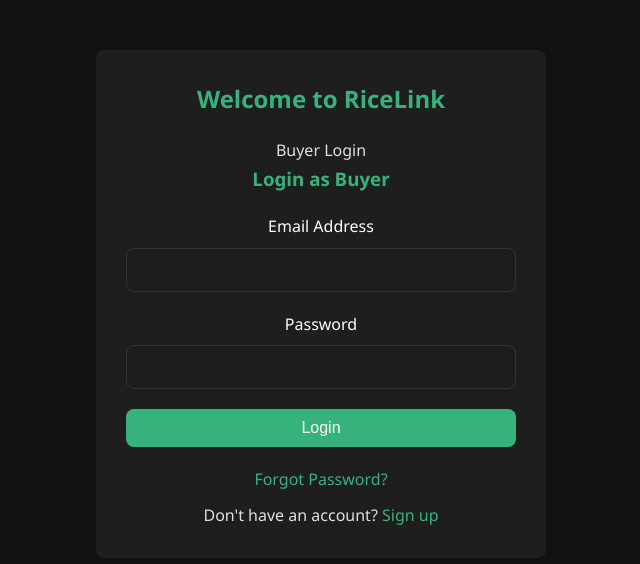
After one commit to Fazlur22388/RiceLink, a PHP site: page /login.php in a window 1280 px wide. The commit adds this page. Shown: the top 564 px of the page, without its empty margins (319-959 px from the left). Run offline with PHP 8.4, Linux system fonts and the light colour scheme; a stand-in replaces the project's code that opens the database connection.

Commit message:
Made some changes in farmer module. corrected the db file path

```diff
--- a/farmer_module/add_posts.php
+++ b/farmer_module/add_posts.php
@@ -1,5 +1,5 @@
 <?php
-include "db_connect.php";
+include('../backend/db_connect.php');
 
 if ($_SERVER["REQUEST_METHOD"] === "POST") {
   $title = $_POST['product-type'];
--- a/farmer_module/edit_posts.php
+++ b/farmer_module/edit_posts.php
@@ -1,6 +1,6 @@
 <?php
 session_start();
-include 'db_connection.php'; // Include your DB connection
+include('../backend/db_connect.php'); // Include your DB connection
 
 if (!isset($_GET['post_id'])) {
     header("Location: farmer_dashboard.php");
--- a/farmer_module/edit_profile.php
+++ b/farmer_module/edit_profile.php
@@ -1,6 +1,6 @@
 <?php
 session_start();
-require 'db_connect.php';
+require ('../backend/db_connect.php');
 
 $farmer_id = $_SESSION['farmer_id'] ?? null;
 if (!$farmer_id) {
--- /dev/null
+++ b/farmer_module/login.php
@@ -0,0 +1,105 @@
+<?php
+session_start();
+include('../backend/db_connect.php');
+error_reporting(0);
+
+// Capture previous values if login fails
+$errorMessage = isset($_SESSION['login_error']) ? $_SESSION['login_error'] : "";
+unset($_SESSION['login_error']);
+?>
+
+<!DOCTYPE html>
+<html lang="en">
+
+<head>
+    <meta charset="UTF-8">
+    <meta name="viewport" content="width=device-width, initial-scale=1.0">
+    <title>Buyer Login - RiceLink</title>
+    <link rel="stylesheet" href="css/style.css">
+</head>
+
+<body>
+    <div class="auth-box">
+        <h2>Welcome to RiceLink</h2>
+        <p>Buyer Login</p>
+
+        <form action="login.php" method="POST" class="login-form" id="loginForm">
+            <h3 style="color: var(--primary-color); text-align: center; margin-bottom: 20px;">
+                Login as Buyer
+            </h3>
+
+            <input type="hidden" name="role" value="farmer">
+
+            <div class="form-group">
+                <label for="email">Email Address</label>
+                <input type="email" id="email" name="email" value="<?php echo isset($_SESSION['entered_email']) ?
+                                                                    $_SESSION['entered_email'] : ''; ?>" required>
+            </div>
+
+            <div class="form-group">
+                <label for="password">Password</label>
+                <input type="password" id="password" name="password" required>
+            </div>
+
+            <button type="submit" name="log" class="btn btn-full">Login</button>
+
+            <div class="error-msg">
+                <?php echo $errorMessage; ?>
+            </div>
+
+            <p style="margin-top: 20px;"><a href="forgotpass.php">Forgot Password?</a></p>
+            <p style="margin-top: 10px;">Don't have an account? <a href="register.php">Sign up</a></p>
+        </form>
+    </div>
+
+    <?php
+    // Login Processing
+    if (isset($_POST["log"])) {
+        $_SESSION['entered_email'] = trim($_POST["email"]);
+        $email = trim($_POST["email"]);
+        $password = trim($_POST["password"]);
+
+        // Query the farmers table
+        $stmt = $conn->prepare("SELECT id, email, password FROM farmers WHERE email = ?");
+        $stmt->bind_param("s", $email);
+        $stmt->execute();
+        $result = $stmt->get_result();
+        $row = $result->fetch_assoc();
+        $stmt->close();
+
+        // Check if user exists
+        if ($row) {
+            $storedPassword = $row['password'];
+
+            // Check if password is hashed
+            if (password_verify($password, $storedPassword) || $password === $storedPassword) {
+                $_SESSION['farmer_id'] = $row['id'];
+                $_SESSION['role'] = 'farmer';
+                ?>
+                <script>
+                    window.location.href = "farmer_dashboard.php";
+                </script>
+                <?php
+                exit();
+            } else {
+                $_SESSION['login_error'] = "Incorrect password.";
+                ?>
+                <script>
+                    window.location.href = "./login.php";
+                </script>
+                <?php
+                exit();
+            }
+        } else {
+            $_SESSION['login_error'] = "User not found.";
+            ?>
+            <script>
+                window.location.href = "./login.php";
+            </script>
+            <?php
+            exit();
+        }
+    }
+    ?>
+</body>
+</html>
```
Also changed, not shown: farmer_module/farmer_dashboard.php (+16 -11 lines).
